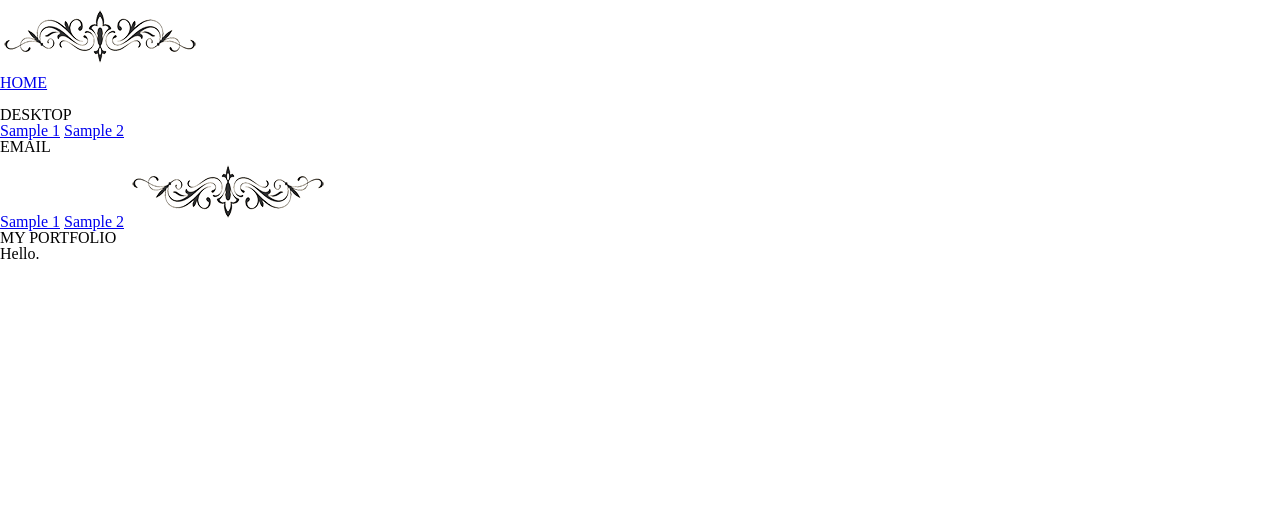
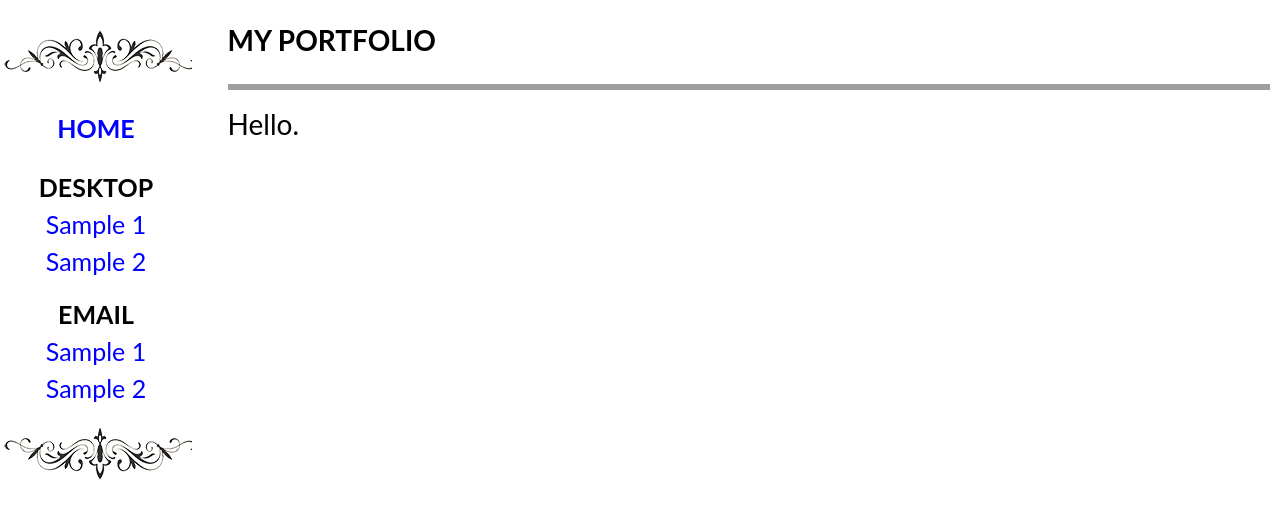
Before and after one commit to nuumu/nuumu.github.io, a Jekyll site: the page built from index.html, in a window 1280 px wide. Shown: the top 519 px of the page. Built offline with Jekyll 4.4.1, drawn with Linux system fonts in a browser that asks for light colours; nearby versions of some CDN libraries; library files that are not in the unit come from our copies.

Commit message:
Update default.html

```diff
--- a/_layouts/default.html
+++ b/_layouts/default.html
@@ -5,9 +5,9 @@
     <meta name="viewport" content="width=device-width, initial-scale=1.0">
     <meta name="robots" content="noindex, nofollow">
     <title>{{ PORTFOLIO }}</title>
-    <link rel="stylesheet" type="text/css" href="portfolio/css/reset.css">
-    <link rel="stylesheet" type="text/css" href="portfolio/css/main.css">
-    <link rel="stylesheet" type="text/css" href="portfolio/css/device-preview.css">
+    <link rel="stylesheet" type="text/css" href="css/reset.css">
+    <link rel="stylesheet" type="text/css" href="css/main.css">
+    <link rel="stylesheet" type="text/css" href="css/device-preview.css">
 </head>
 
 <body>
```
